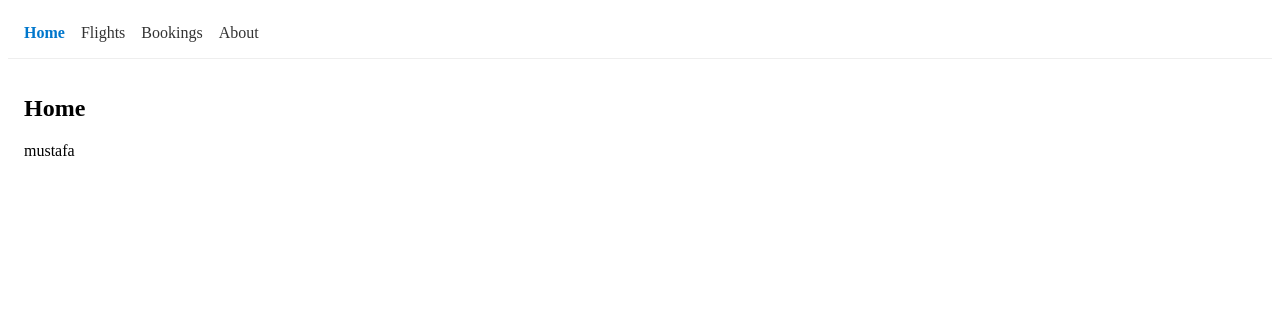
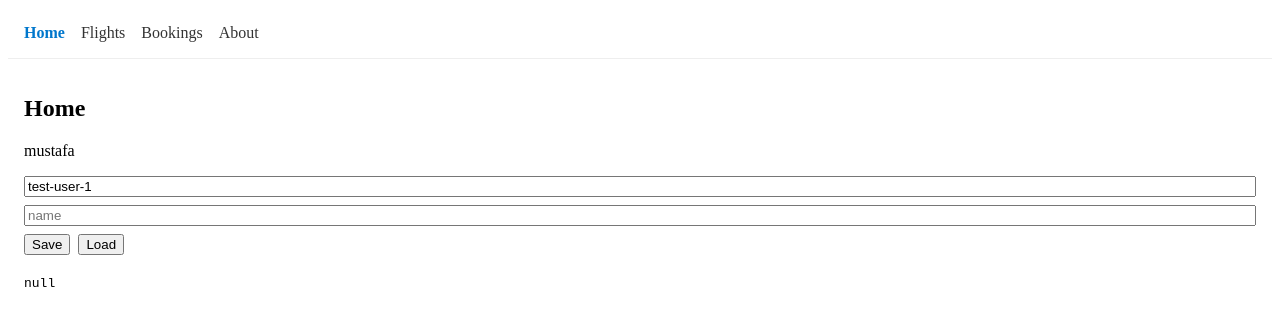
Before and after one commit to biehenjia/Flight-Manager, a React (Vite) app in the folder flightapp/: page / in a window 1280 px wide. Shown: the top 326 px of the page. Built offline with nearby package versions, Linux system fonts and the light colour scheme; no server answers.

Commit message:
firestore

```diff
--- a/flightapp/src/App.jsx
+++ b/flightapp/src/App.jsx
@@ -1,6 +1,10 @@
 import React from 'react'
 import './globals.css'
 import { BrowserRouter, Routes, Route } from 'react-router-dom'
+
+import UserTest from './components/UserTest'
+
+
 import Navbar from './components/Navbar'
 import Home from './pages/Home'
 import Flights from './pages/Flights'
@@ -20,6 +24,7 @@ function App() {
           <Route path="/about" element={<About />} />
           <Route path="*" element={<NotFound />} />
         </Routes>
+        <UserTest />
       </div>
     </BrowserRouter>
   )
--- /dev/null
+++ b/flightapp/src/api/api.js
@@ -0,0 +1 @@
+kasdkajkahkaksaha
--- /dev/null
+++ b/flightapp/src/api/getuser.js
@@ -0,0 +1,13 @@
+import { db } from '../lib/firebase';
+import { doc, getDoc, setDoc } from 'firebase/firestore';
+
+export async function getUser(uid) {
+  const ref = doc(db, 'users', uid);
+  const snap = await getDoc(ref);
+  return snap.exists() ? snap.data() : null;
+}
+
+export async function writeUser(uid, data) {
+  const ref = doc(db, 'users', uid);
+  await setDoc(ref, data, { merge: true });
+}
--- /dev/null
+++ b/flightapp/src/components/UserTest.jsx
@@ -0,0 +1,28 @@
+import { useState } from 'react';
+import { getUser, writeUser } from '../api/getuser';
+
+export default function UserTest() {
+  const [uid, setUid] = useState('test-user-1');
+  const [name, setName] = useState('');
+  const [result, setResult] = useState(null);
+
+  async function save() {
+    await writeUser(uid, { name, updatedAt: Date.now() });
+    setResult(await getUser(uid));
+  }
+  async function load() {
+    setResult(await getUser(uid));
+  }
+
+  return (
+    <div style={{display:'grid', gap:8}}>
+      <input value={uid} onChange={e=>setUid(e.target.value)} placeholder="uid" />
+      <input value={name} onChange={e=>setName(e.target.value)} placeholder="name" />
+      <div style={{display:'flex', gap:8}}>
+        <button onClick={save}>Save</button>
+        <button onClick={load}>Load</button>
+      </div>
+      <pre>{JSON.stringify(result, null, 2) || '—'}</pre>
+    </div>
+  );
+}
--- /dev/null
+++ b/flightapp/src/lib/firebase.js
@@ -0,0 +1,24 @@
+// CODE GENERATED BY FIREBASE TOOLS - DO NOT EDIT :-)
+
+
+// Import the functions you need from the SDKs you need
+import { initializeApp, getApps, getApp } from 'firebase/app';
+import { getFirestore } from 'firebase/firestore';
+// TODO: Add SDKs for Firebase products that you want to use
+// https://firebase.google.com/docs/web/setup#available-libraries
+
+// Your web app's Firebase configuration
+const firebaseConfig = {
+  apiKey: import.meta.env.VITE_FIREBASE_API_KEY,
+  authDomain: import.meta.env.VITE_FIREBASE_AUTH_DOMAIN,
+  projectId: import.meta.env.VITE_FIREBASE_PROJECT_ID,
+  storageBucket: import.meta.env.VITE_FIREBASE_STORAGE_BUCKET,
+  messagingSenderId: import.meta.env.VITE_FIREBASE_MESSAGING_SENDER_ID,
+  appId: import.meta.env.VITE_FIREBASE_APP_ID
+};
+
+// do not re-reload
+const app = getApps().length ? getApp() : initializeApp(firebaseConfig);
+
+//DB
+export const db = getFirestore(app);
```
